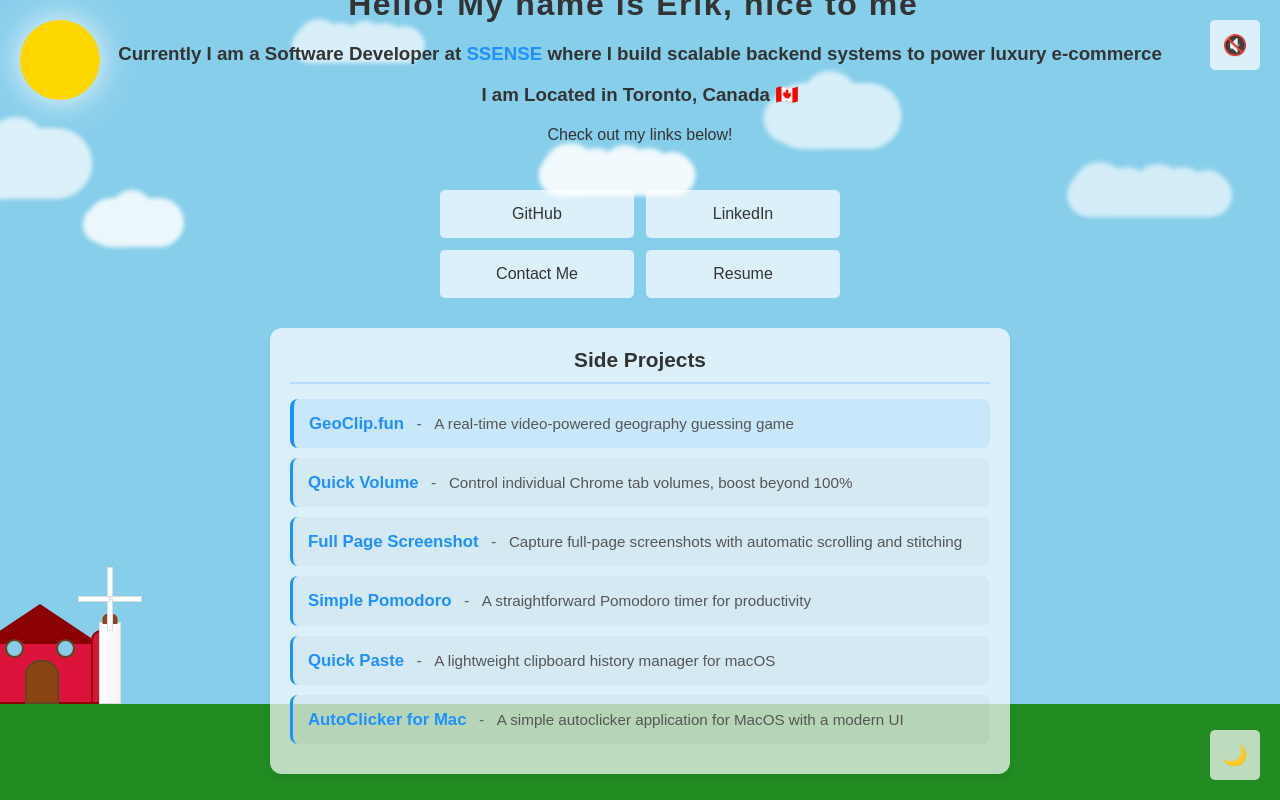
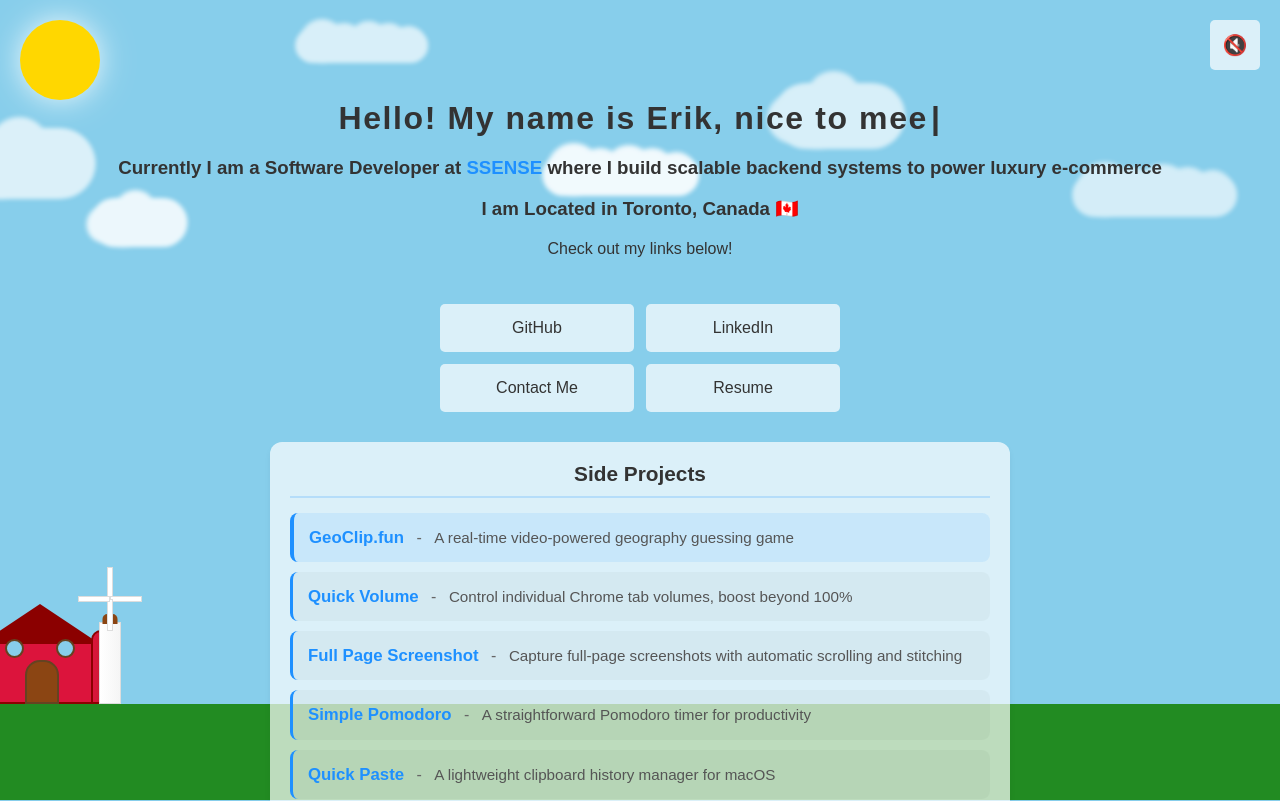
Before and after one commit to erikkostashuk/erikkostashukdev, a React (Create React App) app: page / in a window 1280 px wide. Shown: the top 801 px of the page. Built offline with nearby package versions, Linux system fonts and the light colour scheme.

Commit message:
Update App.css

```diff
--- a/src/App.css
+++ b/src/App.css
@@ -1006,6 +1006,21 @@ h1 {
   color: #555;
 }
 
+@media (max-height: 900px) {
+  .app {
+    justify-content: flex-start;
+    min-height: 100vh;
+    height: auto;
+    padding: 60px 20px 80px 20px;
+    overflow-y: auto;
+  }
+
+  .header {
+    margin-top: 20px;
+    padding-top: 20px;
+  }
+}
+
 @media (max-width: 768px) {
   .app {
     justify-content: flex-start;
```
